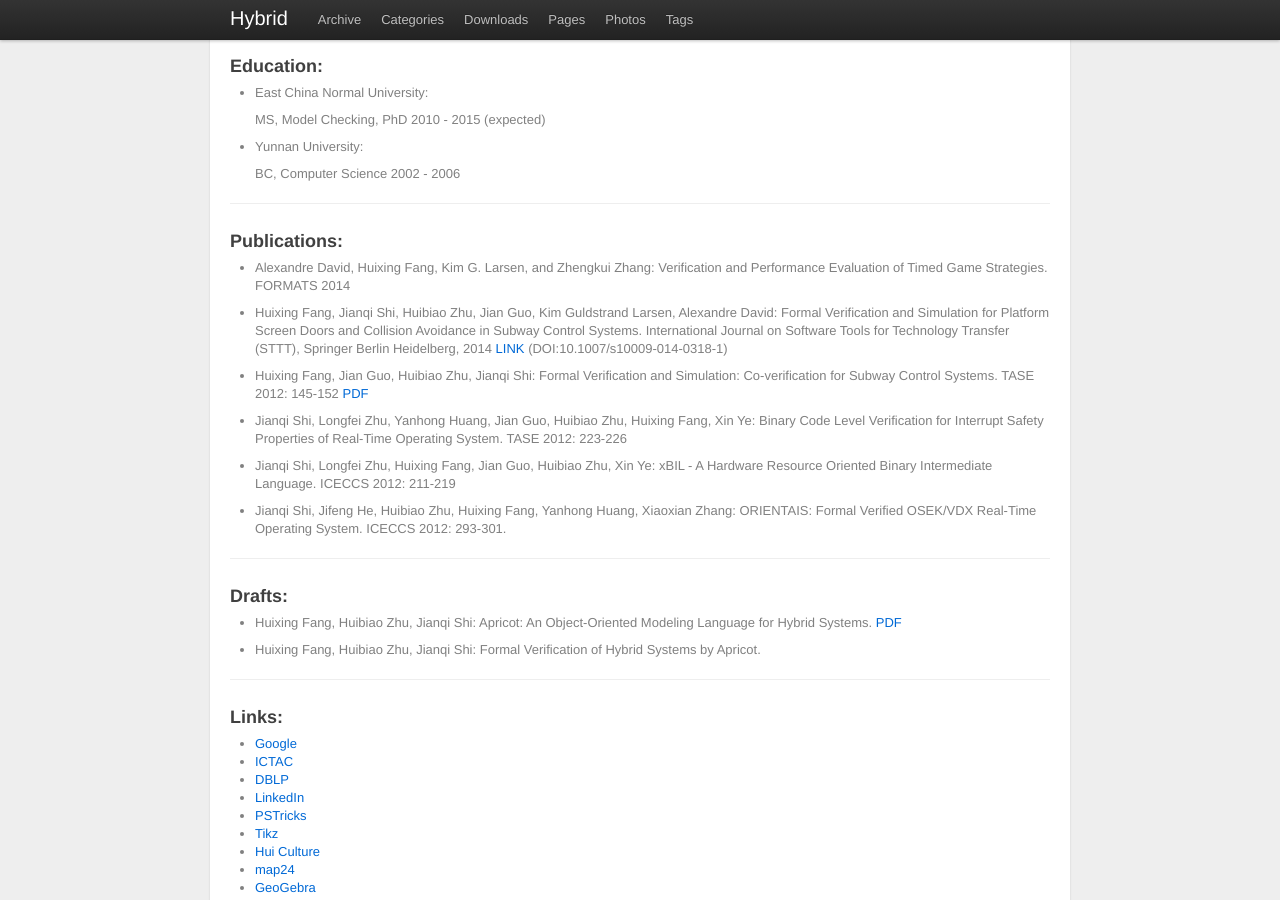
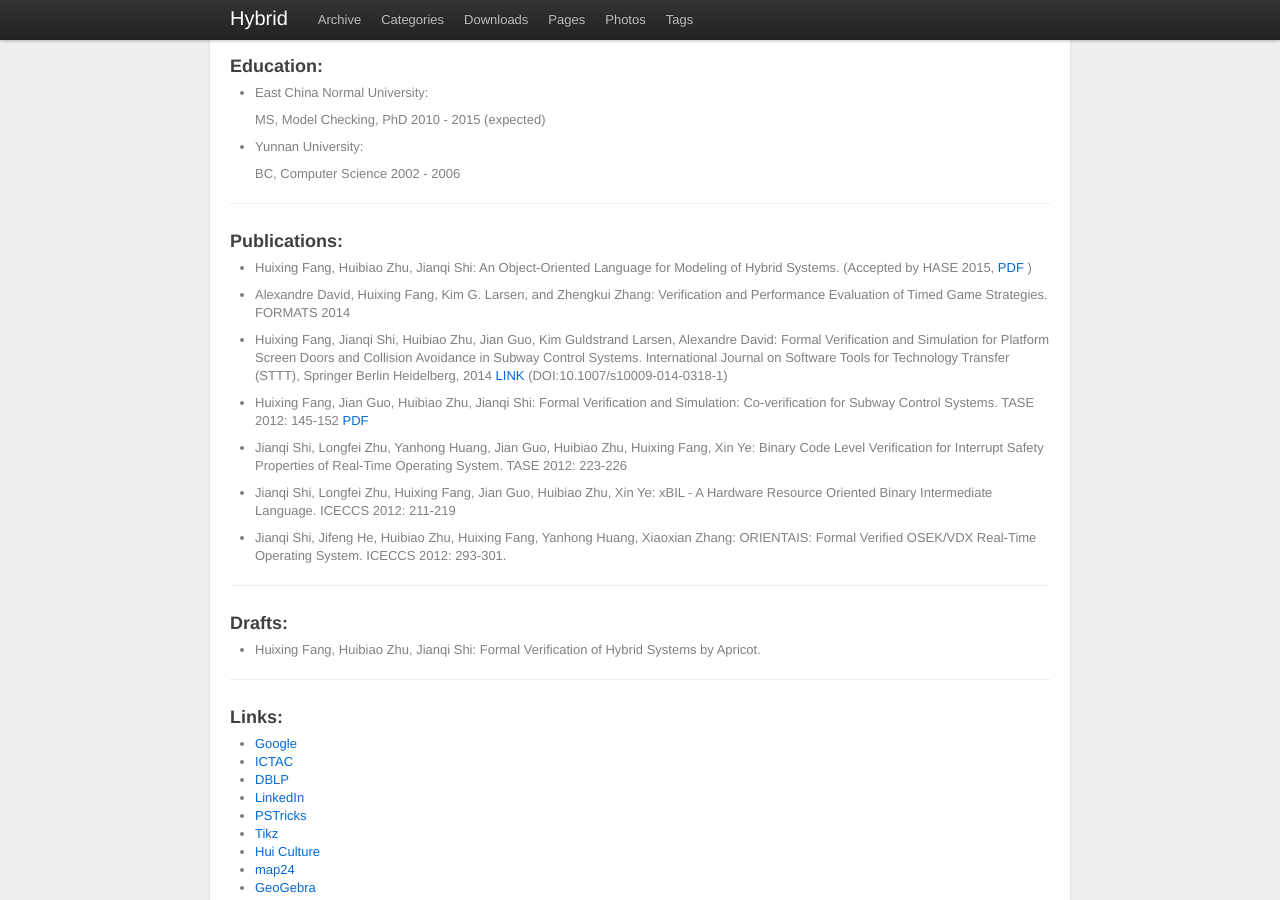
Before and after one commit to fanghuixing/fanghuixing.github.com, a Jekyll site: the page built from index.md, in a window 1280 px wide and 900 px high, scrolled down 572 px. Built offline with Jekyll 4.4.1, drawn with Linux system fonts in a browser that asks for light colours; some of the changed lines change nothing that is shown.

Commit message:
add HASE 2015 paper

```diff
--- a/index.md
+++ b/index.md
@@ -50,6 +50,8 @@
 ***
 
 ###Publications:
+*   Huixing Fang, Huibiao Zhu, Jianqi Shi: An Object-Oriented Language for Modeling of Hybrid Systems. (Accepted by HASE 2015, <a href="assets/files/ApricotApricot.pdf"> PDF </a>)
+
 
 *    Alexandre David, Huixing Fang, Kim G. Larsen, and Zhengkui Zhang: Verification and Performance Evaluation of Timed Game Strategies. FORMATS 2014
 
@@ -65,11 +67,13 @@
 *   Jianqi Shi, Jifeng He, Huibiao Zhu, Huixing Fang, Yanhong Huang, Xiaoxian Zhang: ORIENTAIS: Formal Verified OSEK/VDX Real-Time Operating System. ICECCS 2012: 293-301.
 
 
+
+
+
 ***
 
 ###Drafts:
 
-* Huixing Fang, Huibiao Zhu, Jianqi Shi: Apricot: An Object-Oriented Modeling Language for Hybrid Systems. <a href="assets/files/Apricot/Apricot.pdf">PDF</a>
 
 * Huixing Fang, Huibiao Zhu, Jianqi Shi: Formal Verification of Hybrid Systems by Apricot.
 
```
